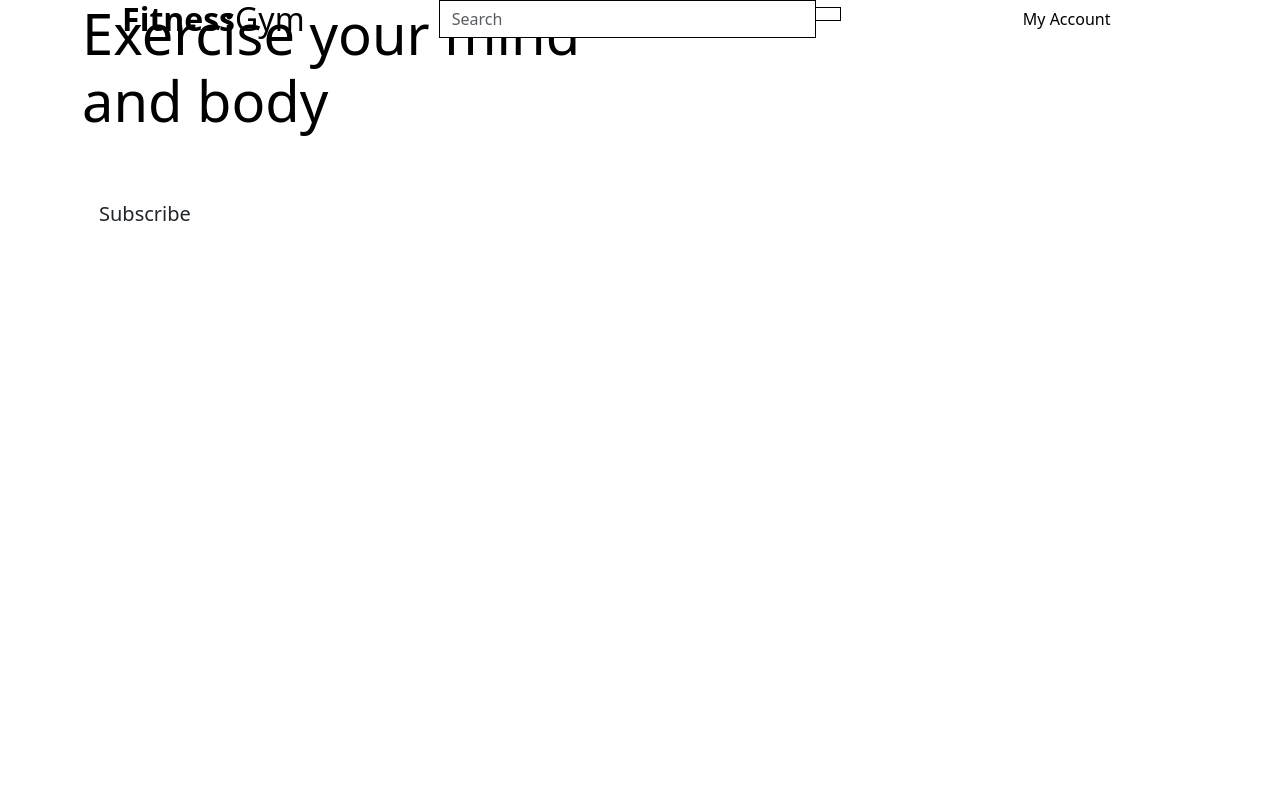
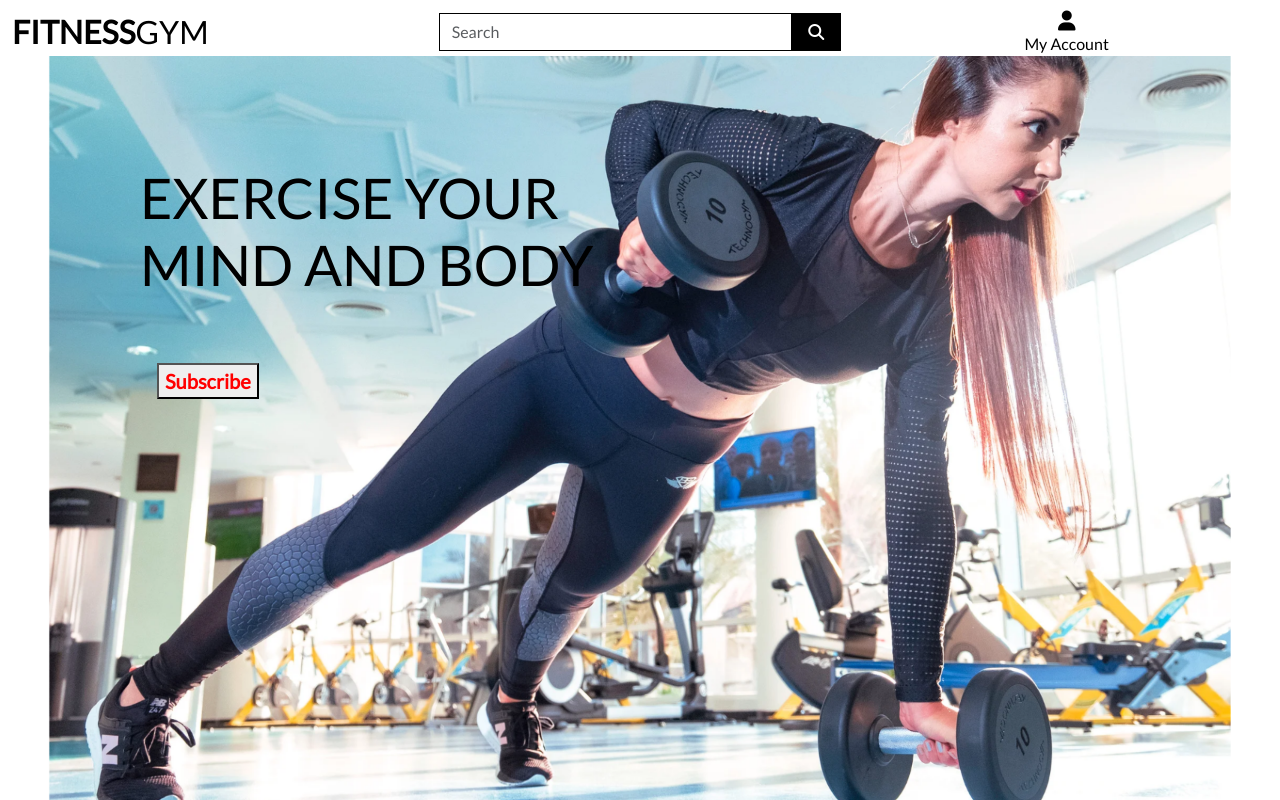
Before and after one commit to Ngozi89/fitness-gym, a Django app: page / in a window 1280 px wide. Run offline with Django 3.2, Linux system fonts and the light colour scheme; some libraries are stand-ins or nearby versions.

Commit message:
Completede homepage header and css

```diff
--- a/fitness_gym/settings.py
+++ b/fitness_gym/settings.py
@@ -180,7 +180,10 @@ USE_TZ = True
 # https://docs.djangoproject.com/en/3.2/howto/static-files/
 
 STATIC_URL = '/static/'
+STATICFILES_DIRS = (os.path.join(BASE_DIR, 'static'),)
 
+MEDIA_URL = '/media/'
+MEDIA_ROOT = os.path.join(BASE_DIR, 'media')
 # Default primary key field type
 # https://docs.djangoproject.com/en/3.2/ref/settings/#default-auto-field
 
--- a/fitness_gym/urls.py
+++ b/fitness_gym/urls.py
@@ -15,9 +15,12 @@ Including another URLconf
 """
 from django.contrib import admin
 from django.urls import path, include
+from django.conf import settings
+from django.conf.urls.static import static
+
 
 urlpatterns = [
     path('admin/', admin.site.urls),
     path('accounts/', include('allauth.urls')),
     path('', include('home.urls')),
-]
+] + static(settings.MEDIA_URL, document_root=settings.MEDIA_ROOT)
--- a/home/templates/home/index.html
+++ b/home/templates/home/index.html
@@ -17,7 +17,7 @@
 
             <div class="my-5">
                 <h4>
-                    <a href="" class="subcribe-button btn btn-lg rounded-0 text-capitalize py-3">Subscribe</a>
+                    <a href="" class="subcribe-button btn btn-lg rounded-0 text-capitalize py-3"><button class="sub-btn">Subscribe</button></a>
                 </h4>
             </div>
         </div>
--- /dev/null
+++ b/static/css/base.css
@@ -0,0 +1,77 @@
+html {
+    height: 100%;
+}
+
+body {
+    background: url('/media/homapage-background.png') no-repeat center center fixed;
+    background-size: cover;
+    height: calc(100vh - 164px);
+    color: #555;
+    font-family: 'Lato';
+}
+
+/* from Bulma for font awesome icon */
+.icon {
+    align-items: center;
+    display: inline-flex;
+    justify-content: center;
+    height: 1.5rem;
+    width: 1.5rem;
+}
+
+.logo-font {
+    text-transform: uppercase;
+}
+
+.main-logo-link {
+    width: fit-content;
+}
+
+.btn-black {
+    background: black;
+    color: white;
+}
+
+.btn-black:hover,
+.btn-black:active,
+.btn-black:focus {
+    background: #222;
+    color: white;
+}
+
+.text-black {
+    color: #000 !important;
+}
+
+.border-black {
+    border: 1px solid black !important;
+}
+
+.sub-btn {
+    color: #ff0000;
+    font-weight: 600;
+}
+
+/* -------------------------------- Media Queries */
+
+/* Slightly larger container on xl screens */
+@media (min-width: 1200px) {
+    .container {
+        max-width: 80%;
+    }
+}
+
+/* fixed top navbar only on medium and up */
+@media (min-width: 992px) {
+    .fixed-top-desktop-only {
+        position: fixed;
+        top: 0;
+        right: 0;
+        left: 0;
+        z-index: 1030;
+    }
+
+    .header-container {
+        padding-top: 164px;
+    }
+}
--- a/templates/base.html
+++ b/templates/base.html
@@ -18,6 +18,8 @@
     {% block corecss %}
         <link href="https://cdn.jsdelivr.net/npm/bootstrap@5.3.2/dist/css/bootstrap.min.css" rel="stylesheet"
             integrity="sha384-T3c6CoIi6uLrA9TneNEoa7RxnatzjcDSCmG1MXxSR1GAsXEV/Dwwykc2MPK8M2HN" crossorigin="anonymous">
+            <link rel="stylesheet" href="https://fonts.googleapis.com/css?family=Lato&display=swap">
+            <link rel="stylesheet" href="{% static 'css/base.css' %}">
     {% endblock %}
 
         {% block extra_css %}
@@ -25,6 +27,7 @@
 
 <!-- Js block -->
         {% block corejs %}
+        <script src="https://kit.fontawesome.com/e9c73d7092.js" crossorigin="anonymous"></script>
         <script src="https://cdn.jsdelivr.net/npm/bootstrap@5.3.2/dist/js/bootstrap.bundle.min.js"
             integrity="sha384-C6RzsynM9kWDrMNeT87bh95OGNyZPhcTNXj1NW7RuBCsyN/o0jlpcV8Qyq46cDfL"
             crossorigin="anonymous"></script>
@@ -48,7 +51,7 @@
 <body>
 <!-- Home url Fitness Gym -->
     <header class="container-fluid fixed-top">
-        <div class="row">
+        <div id="topnav" class="row bg-white pt-lg-2 d-none d-lg-flex">
             <div class="col-12 col-lg-4 my-auto py-1 py-lg-0 text-center text-lg-left">
                 <a href="{% url 'home' %}" class="nav-link main-logo-link">
                    <h2 class="logo-font text-black my-0"><strong>Fitness</strong>Gym</h2></a>
```
Also changed, not shown: media/homapage-background.png (added).
